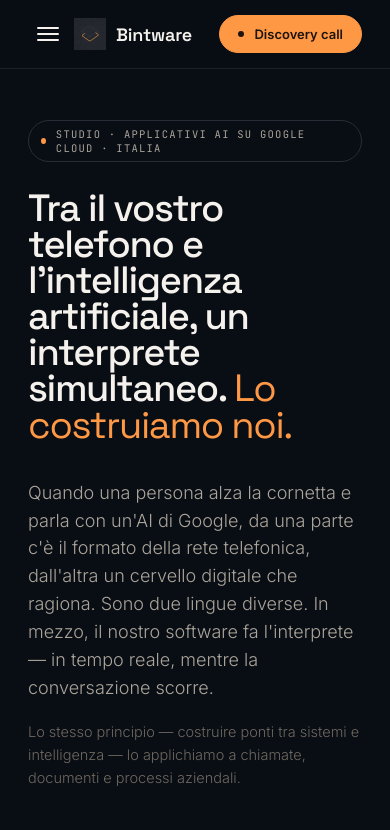
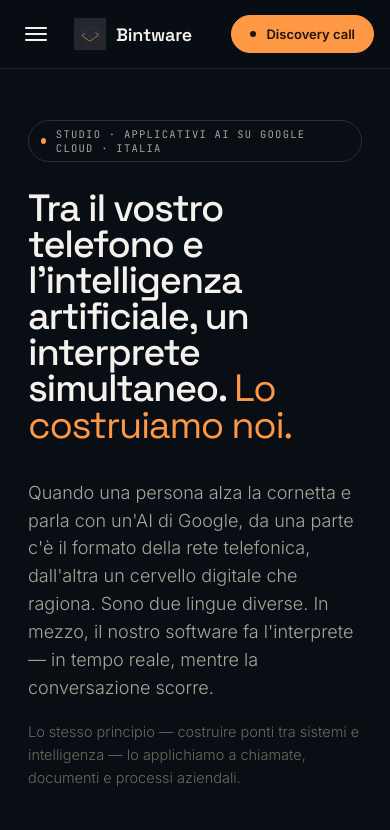
Before and after one commit to RiccaB20/bintware-website, a website: page index.html in a window 390 px wide. Shown: the top 830 px of the page. Drawn offline with Linux system fonts and the light colour scheme.

Commit message:
Rifiniture UI: prevenzione wrapping testo bottoni e ottimizzazione spazi navigazione mobile

```diff
--- a/css/style.css
+++ b/css/style.css
@@ -67,6 +67,7 @@
     font-size:13px;font-weight:500;font-family:var(--sans);
     border:1px solid var(--line);background:transparent;color:var(--ink);
     cursor:pointer;transition:all .2s ease;
+    white-space:nowrap;
   }
   .btn:hover{border-color:var(--ink);background:color-mix(in oklch, var(--ink) 6%, transparent)}
   .btn.primary{background:var(--accent);color:oklch(0.2 0.02 55);border-color:var(--accent);font-weight:600}
@@ -407,7 +408,7 @@
   /* RESPONSIVE */
   @media (max-width: 1024px){
     .wrap{padding:0 28px}
-    nav.top .inner{padding:14px 28px}
+    nav.top .inner{padding:14px 16px;gap:12px}
     .nav-toggle{display:block;margin-right:6px}
     .logo{margin-right:auto}
     nav .links{display:flex;position:fixed;top:64px;left:0;right:0;flex-direction:column;gap:0;background:color-mix(in oklch, var(--bg) 94%, transparent);backdrop-filter:blur(16px);border-bottom:1px solid var(--line-soft);padding:12px 28px 18px;font-size:15px;transform:translateY(-12px);opacity:0;pointer-events:none;transition:transform .25s ease, opacity .2s ease}
--- a/index.html
+++ b/index.html
@@ -224,6 +224,7 @@
     font-size:13px;font-weight:500;font-family:var(--sans);
     border:1px solid var(--line);background:transparent;color:var(--ink);
     cursor:pointer;transition:all .2s ease;
+    white-space:nowrap;
   }
   .btn:hover{border-color:var(--ink);background:color-mix(in oklch, var(--ink) 6%, transparent)}
   .btn.primary{background:var(--accent);color:oklch(0.2 0.02 55);border-color:var(--accent);font-weight:600}
@@ -564,7 +565,7 @@
   /* RESPONSIVE */
   @media (max-width: 1024px){
     .wrap{padding:0 28px}
-    nav.top .inner{padding:14px 28px}
+    nav.top .inner{padding:14px 16px;gap:12px}
     .nav-toggle{display:block;margin-right:6px}
     .logo{margin-right:auto}
     nav .links{display:flex;position:fixed;top:64px;left:0;right:0;flex-direction:column;gap:0;background:color-mix(in oklch, var(--bg) 94%, transparent);backdrop-filter:blur(16px);border-bottom:1px solid var(--line-soft);padding:12px 28px 18px;font-size:15px;transform:translateY(-12px);opacity:0;pointer-events:none;transition:transform .25s ease, opacity .2s ease}
```
